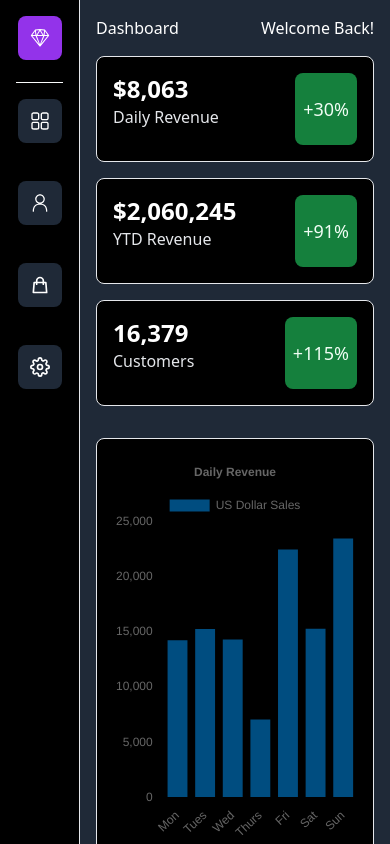
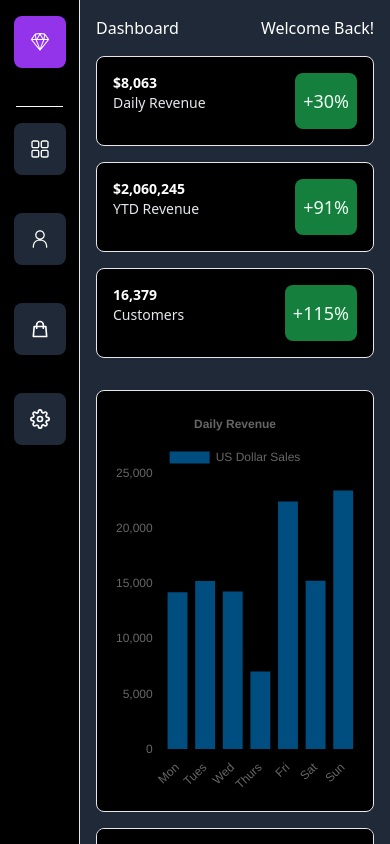
Before and after one commit to milliorn/user-dashboard, a Next.js app: page / in a window 390 px wide. Shown: the top 844 px of the page. Built offline with nearby package versions, Linux system fonts and the light colour scheme.

Commit message:
Css (#18)
* BarChart

* Sidebar

* TopCards

* customers

* fixes

* fixed lightouse errors

```diff
--- a/components/RecentOrders.tsx
+++ b/components/RecentOrders.tsx
@@ -15,10 +15,14 @@ function RecentOrders(): JSX.Element {
               <FaShoppingBag className="text-purple-800 dark:text-purple-100" />
             </div>
             <div className="pl-4">
-              <p className="text-gray-800 dark:text-gray-100 font-bold">${order.total}</p>
-              <p className="text-gray-400 dark:text-gray-200 text-sm">{order.name.first}</p>
+              <p className="text-gray-800 dark:text-gray-100 font-bold">
+                ${order.total}
+              </p>
+              <p className="text-gray-400 dark:text-gray-200 text-sm">
+                {order.name.first}
+              </p>
             </div>
-            <p className="lg:flex md:hidden absolute right-6 text-sm">
+            <p className="lg:flex hidden absolute right-6 text-sm">
               {order.date}
             </p>
           </li>
--- a/components/Sidebar.tsx
+++ b/components/Sidebar.tsx
@@ -7,31 +7,31 @@ import { RxSketchLogo, RxDashboard, RxPerson } from "react-icons/rx";
 function Sidebar({ children }: any): JSX.Element {
   return (
     <div className="flex">
-      <div className="fixed w-20 h-screen p-4 bg-white dark:bg-black dark:text-white border-r-[1px] flex flex-col justify-between">
+      <div className="fixed w-20 h-full p-4 bg-white dark:bg-black dark:text-white border-r flex flex-col justify-between">
         <div className="flex flex-col items-center">
-          <Link href="/">
-            <div className="bg-purple-800 dark:bg-purple-600 text-white p-3 rounded-lg inline-block">
+          <Link href="/" aria-label="home">
+            <div className="bg-purple-800 dark:bg-purple-600 text-white p-4 rounded-lg inline-block">
               <RxSketchLogo size={20} />
             </div>
           </Link>
-          <span className="border-b-[1px] border-gray-200 dark:border-gray-50 w-full p-2"></span>
-          <Link href="/">
-            <div className="bg-gray-100 hover:bg-gray-200 dark:bg-gray-800 dark:hover:bg-gray-50 dark:hover:text-purple-800 cursor-pointer my-4 p-3 rounded-lg inline-block">
+          <span className="border-b border-gray-200 dark:border-gray-50 w-full p-4"></span>
+          <Link href="/" aria-label="dashboard">
+            <div className="bg-gray-100 hover:bg-gray-200 dark:bg-gray-800 dark:hover:bg-gray-50 dark:hover:text-purple-800 cursor-pointer my-4 p-4 rounded-lg inline-block">
               <RxDashboard size={20} />
             </div>
           </Link>
-          <Link href="/customers">
-            <div className="bg-gray-100 hover:bg-gray-200 dark:bg-gray-800 dark:hover:bg-gray-50 dark:hover:text-purple-800 cursor-pointer my-4 p-3 rounded-lg inline-block">
+          <Link href="/customers" aria-label="customers">
+            <div className="bg-gray-100 hover:bg-gray-200 dark:bg-gray-800 dark:hover:bg-gray-50 dark:hover:text-purple-800 cursor-pointer my-4 p-4 rounded-lg inline-block">
               <RxPerson size={20} />
             </div>
           </Link>
-          <Link href="/orders">
-            <div className="bg-gray-100 hover:bg-gray-200 dark:bg-gray-800 dark:hover:bg-gray-50 dark:hover:text-purple-800 cursor-pointer my-4 p-3 rounded-lg inline-block">
+          <Link href="/orders" aria-label="orders">
+            <div className="bg-gray-100 hover:bg-gray-200 dark:bg-gray-800 dark:hover:bg-gray-50 dark:hover:text-purple-800 cursor-pointer my-4 p-4 rounded-lg inline-block">
               <HiOutlineShoppingBag size={20} />
             </div>
           </Link>
-          <Link href="/">
-            <div className="bg-gray-100 hover:bg-gray-200 dark:bg-gray-800 dark:hover:bg-gray-50 dark:hover:text-purple-800 cursor-pointer my-4 p-3 rounded-lg inline-block">
+          <Link href="/" aria-label="settings">
+            <div className="bg-gray-100 hover:bg-gray-200 dark:bg-gray-800 dark:hover:bg-gray-50 dark:hover:text-purple-800 cursor-pointer my-4 p-4 rounded-lg inline-block">
               <FiSettings size={20} />
             </div>
           </Link>
--- a/components/TopCards.tsx
+++ b/components/TopCards.tsx
@@ -21,32 +21,44 @@ function TopCards(): JSX.Element {
   }, []);
 
   return (
-    <div className="grid lg:grid-cols-5 gap-4 p-4">
+    <div className="grid lg:grid-cols-6 gap-4 p-4">
       <div className="lg:col-span-2 col-span-1 bg-white dark:bg-black dark:text-white flex justify-between w-full border p-4 rounded-lg">
         <div className="flex flex-col w-full pb-4">
-          <p className="text-2xl font-bold">{dailyRevenue}</p>
-          <p className="text-gray-600 dark:text-gray-200">Daily Revenue</p>
+          <p className="text-sm sm:text-2xl font-bold">{dailyRevenue}</p>
+          <p className="text-gray-600 dark:text-gray-200 text-sm sm:text-base">
+            Daily Revenue
+          </p>
         </div>
         <p className="bg-green-200 dark:bg-green-700 flex justify-center items-center p-2 rounded-lg">
-          <span className="text-green-700 dark:text-green-50 text-lg">+{daily}%</span>
+          <span className="text-green-700 dark:text-green-50 text-lg">
+            +{daily}%
+          </span>
         </p>
       </div>
       <div className="lg:col-span-2 col-span-1 bg-white dark:bg-black dark:text-white flex justify-between w-full border p-4 rounded-lg">
         <div className="flex flex-col w-full pb-4">
-          <p className="text-2xl font-bold">{yearlyRevenue}</p>
-          <p className="text-gray-600 dark:text-gray-200">YTD Revenue</p>
+          <p className="text-sm sm:text-2xl font-bold">{yearlyRevenue}</p>
+          <p className="text-gray-600 dark:text-gray-200 text-sm sm:text-base">
+            YTD Revenue
+          </p>
         </div>
         <p className="bg-green-200 dark:bg-green-700 flex justify-center items-center p-2 rounded-lg">
-          <span className="text-green-700 dark:text-green-50 text-lg">+{yearly}%</span>
+          <span className="text-green-700 dark:text-green-50 text-lg">
+            +{yearly}%
+          </span>
         </p>
       </div>
-      <div className="bg-white dark:bg-black dark:text-white flex justify-between w-full border p-4 rounded-lg">
+      <div className="lg:col-span-2 col-span-1 bg-white dark:bg-black dark:text-white flex justify-between w-full border p-4 rounded-lg">
         <div className="flex flex-col w-full pb-4">
-          <p className="text-2xl font-bold">{customers}</p>
-          <p className="text-gray-600 dark:text-gray-200">Customers</p>
+          <p className="text-sm sm:text-2xl font-bold">{customers}</p>
+          <p className="text-gray-600 dark:text-gray-200 text-sm sm:text-base">
+            Customers
+          </p>
         </div>
         <p className="bg-green-200 dark:bg-green-700 flex justify-center items-center p-2 rounded-lg">
-          <span className="text-green-700 dark:text-green-50 text-lg">+{consumers}%</span>
+          <span className="text-green-700 dark:text-green-50 text-lg">
+            +{consumers}%
+          </span>
         </p>
       </div>
     </div>
--- a/pages/customers.tsx
+++ b/pages/customers.tsx
@@ -14,7 +14,7 @@ function customers(): JSX.Element {
             <span>Name</span>
             <span className="sm:text-left text-right">Email</span>
             <span className="hidden md:grid">Last Order</span>
-            <span className="hidden sm:grid">Method</span>
+            <span className="hidden sm:grid">Payment</span>
           </div>
           <ul>
             {data.map((order, id) => (
@@ -23,14 +23,14 @@ function customers(): JSX.Element {
                 className="bg-gray-50 hover:bg-gray-100 dark:bg-gray-800  dark:hover:bg-gray-800 dark:text-white rounded-lg my-3 p-2 grid md:grid-cols-4 sm:grid-cols-3 grid-cols-2 items-center justify-between cursor-pointer"
               >
                 <div className="flex items-center">
-                  <div className="bg-purple-100 dark:bg-purple-900 p-3 rounded-lg">
+                  <div className="bg-purple-100 dark:bg-purple-900 p-3 rounded-lg hidden sm:flex">
                     <BsPersonFill className="text-purple-800 dark:text-purple-100" />
                   </div>
-                  <p className="pl-4">
+                  <p className="pl-4 text-xs sm:text-sm md:text-base">
                     {order.name.first + " " + order.name.last}
                   </p>
                 </div>
-                <p className="text-gray-600 dark:text-gray-200 sm:text-left text-right">
+                <p className="text-gray-600 dark:text-gray-200 sm:text-left text-right text-xs sm:text-sm md:text-base truncate">
                   {order.name.first}@gmail.com
                 </p>
                 <p className="hidden md:flex">{order.date}</p>
--- a/pages/orders.tsx
+++ b/pages/orders.tsx
@@ -13,7 +13,9 @@ function orders(): JSX.Element {
         <div className="w-full m-auto p-4 border rounded-lg bg-white dark:bg-black dark:text-white overflow-y-auto">
           <div className="my-3 p-2 grid md:grid-cols-4 sm:grid-cols-3 grid-cols-2 items-center justify-between cursor-pointer">
             <span>Order</span>
-            <span className="sm:text-left text-right">Status</span>
+            <span className="sm:text-left text-right hidden sm:flex">
+              Status
+            </span>
             <span className="hidden md:grid">Last Order</span>
             <span className="hidden sm:grid">Method</span>
           </div>
@@ -36,7 +38,7 @@ function orders(): JSX.Element {
                     </p>
                   </div>
                 </div>
-                <p className="text-gray-600 dark:text-gray-200 sm:text-left text-right">
+                <p className="text-gray-600 dark:text-gray-200 sm:text-left text-right hidden sm:flex">
                   <span
                     className={
                       order.status == "Processing"
```
